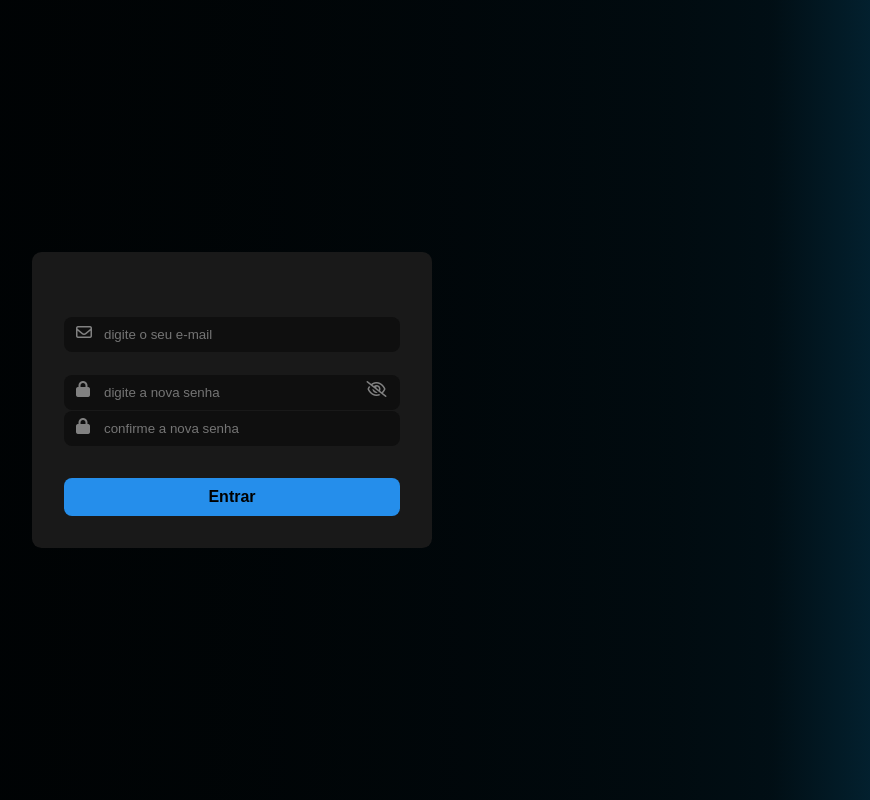
After one commit to felip-araujo/idpb, a PHP site: page /login/redefinir-senha.html in a window 1280 px wide. The commit adds this page. Shown: the whole page, without its empty margins (408-1278 px from the left). Run offline with PHP 8.4, Linux system fonts and the light colour scheme; some libraries are stand-ins or nearby versions.

Commit message:
redefinir-senha.php 2

```diff
--- a/login/asstes.login/login.css
+++ b/login/asstes.login/login.css
@@ -101,6 +101,7 @@ button, .button {
     margin-top: 1rem;
     padding: 10px;
     font-size: 1rem;
+    font-weight:600 ;
     color: #000;
     background-color: #258eeb;
     border: none;
--- /dev/null
+++ b/login/redefinir-senha.html
@@ -0,0 +1,50 @@
+<!DOCTYPE html>
+<html lang="en">
+<head>
+    <meta charset="UTF-8">
+    <meta name="viewport" content="width=device-width, initial-scale=1.0">
+    <link rel="shortcut icon" href="/idpb/assets/css/image/main-logo.png" type="image/x-icon">
+    <link rel="stylesheet" href="/idpb/login/asstes.login/login.css">
+    <title>Redefinir Senha</title>
+</head>
+
+<style>
+    .input{
+        margin-top: .1rem;
+    }
+
+    #email{
+        margin-bottom: 1.3rem;
+    }
+</style>
+
+<body>
+    <div class="container-wrapper">
+        <div class="container-login">
+        <form class="formulario" action="redefinir-senha.php" method="post">
+                <div class="input-box">
+                <label for="email">
+                        <i class="fa-regular fa-envelope"></i>
+                    </label>
+                    <input class="input" type="email" id="email" name="email" placeholder="digite o seu e-mail" required >
+                    <label for="senha">
+                        <i class="fa-solid fa-lock"></i>
+                    </label>
+                    <span class="icon password-icon">
+                        <i class="senha-icon fa-regular fa-eye-slash" onclick="togglePasswordVisibility()"></i>
+                    </span>
+                    <input class="input" class="input-ico" type="password" id="senha1" name="senha1" placeholder="digite a nova senha" required>
+                    <label for="senha">
+                        <i class="fa-solid fa-lock"></i>
+                    </label>
+                    <input class="input" class="input-ico" type="password" id="senha2" name="senha2" placeholder="confirme a nova senha" required>
+                </div>
+                <button class="input-btn" type="submit">Entrar</button>
+            </form>
+        </div>
+    </div>
+</body>
+
+    <script src="https://kit.fontawesome.com/d4755c66d3.js" crossorigin="anonymous"></script>
+    <script src="./asstes.login/main.js"></script>
+</html>
```
Also changed, not shown: login/redefinir-senha.php (+35 -25 lines).
